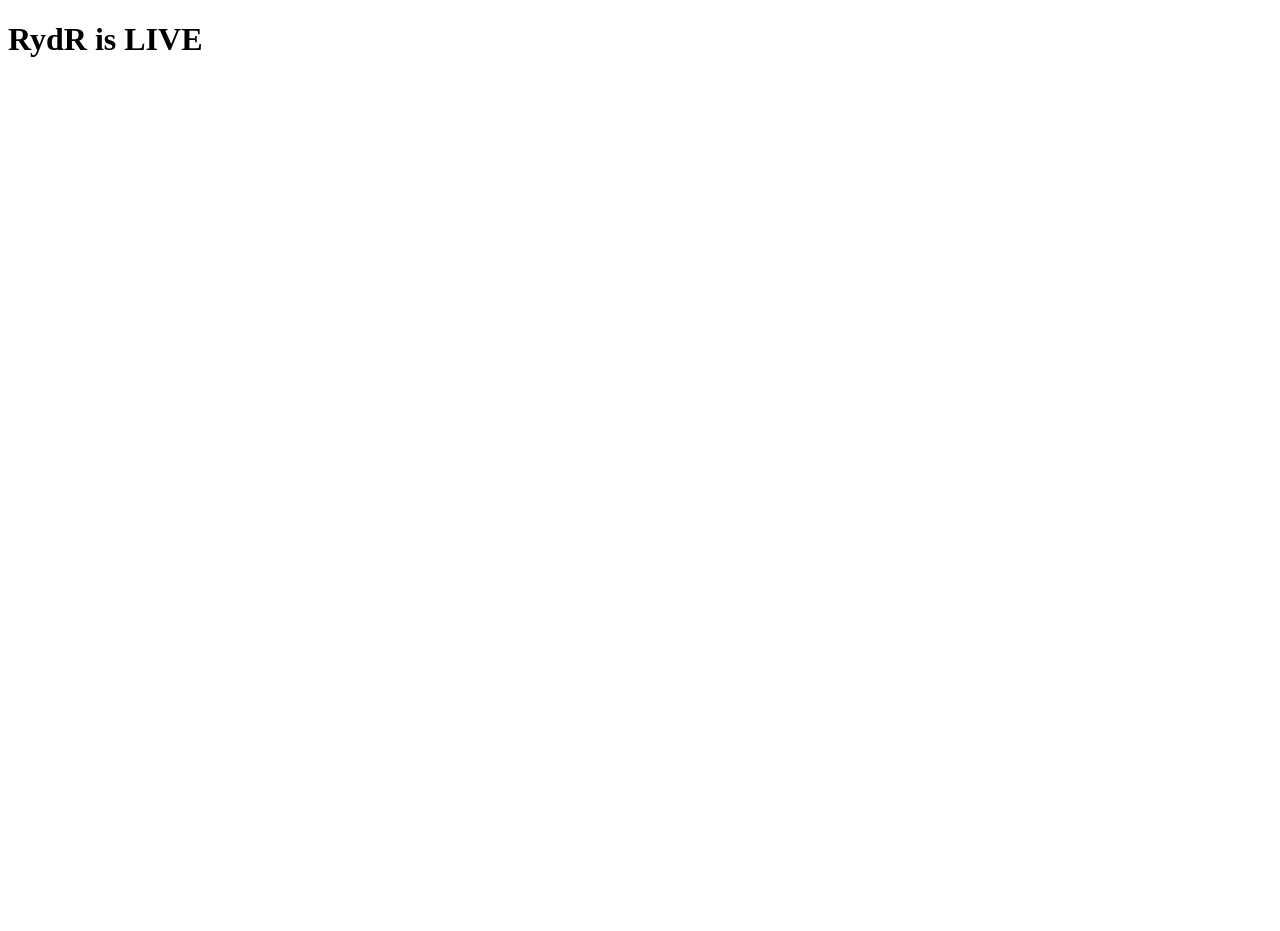
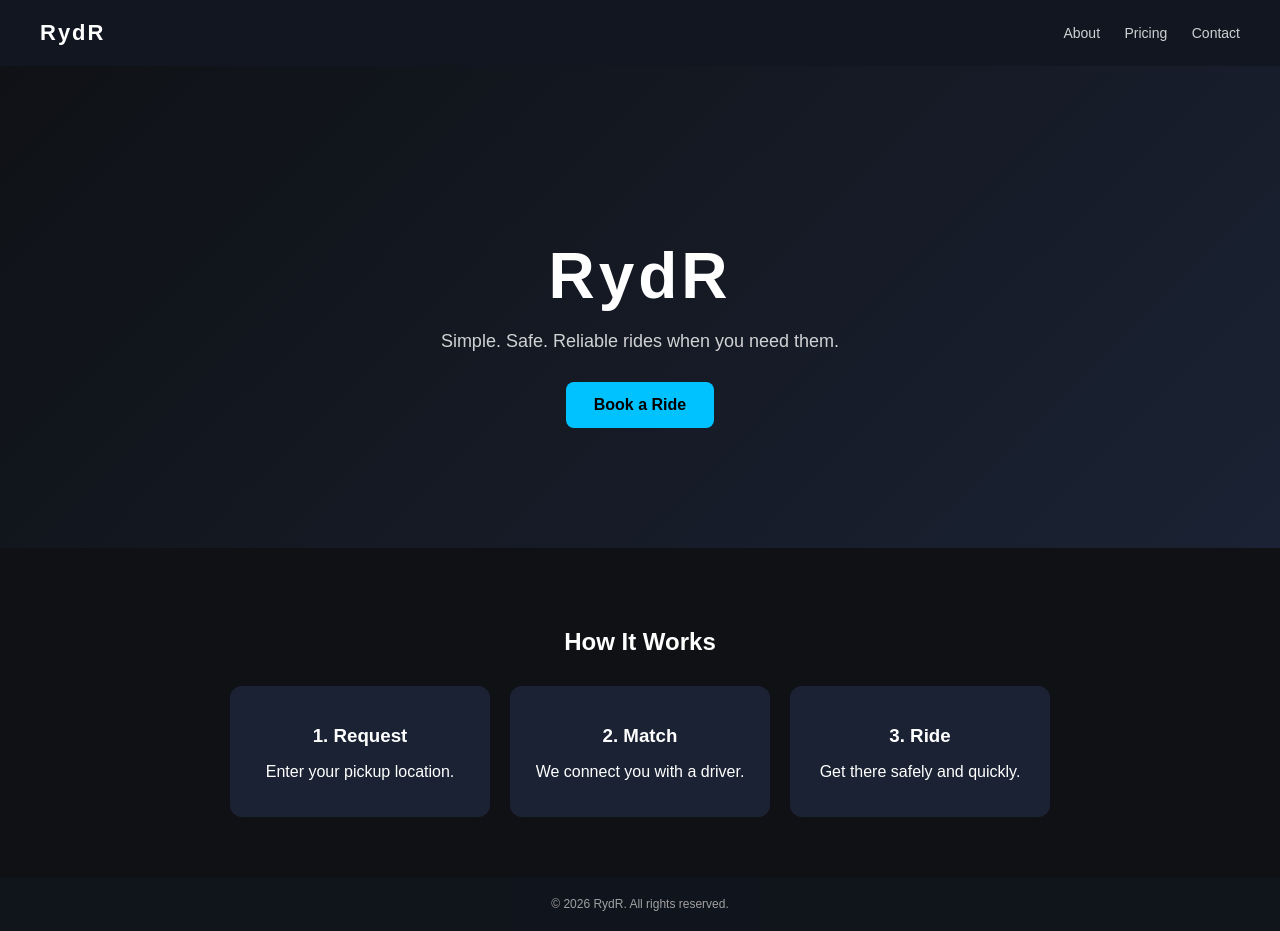
Before and after one commit to dripallova-lgtm/Rydr, a plain HTML site: page index.html in a window 1280 px wide. Before the commit the page ends 800 px from the top, so only its background shows below. Drawn offline with Linux system fonts and the light colour scheme.

Commit message:
Update index.html

```diff
--- a/index.html
+++ b/index.html
@@ -1,9 +1,168 @@
 <!DOCTYPE html>
-<html>
+<html lang="en">
 <head>
+  <meta charset="UTF-8" />
+  <meta name="viewport" content="width=device-width, initial-scale=1.0" />
   <title>RydR</title>
+
+  <style>
+    body {
+      margin: 0;
+      font-family: Arial, sans-serif;
+      background: #0f1115;
+      color: #ffffff;
+    }
+
+    /* Top bar */
+    header {
+      display: flex;
+      justify-content: space-between;
+      align-items: center;
+      padding: 20px 40px;
+      background: #121621;
+    }
+
+    .logo {
+      font-size: 22px;
+      font-weight: bold;
+      letter-spacing: 2px;
+    }
+
+    nav a {
+      color: #ffffff;
+      margin-left: 20px;
+      text-decoration: none;
+      font-size: 14px;
+      opacity: 0.8;
+    }
+
+    nav a:hover {
+      opacity: 1;
+    }
+
+    /* Hero section */
+    .hero {
+      text-align: center;
+      padding: 120px 20px;
+      background: linear-gradient(135deg, #0f1115, #1a2233);
+    }
+
+    .hero h1 {
+      font-size: 64px;
+      margin-bottom: 10px;
+      letter-spacing: 4px;
+    }
+
+    .hero p {
+      font-size: 18px;
+      opacity: 0.8;
+      margin-bottom: 30px;
+    }
+
+    .btn {
+      background: #00c2ff;
+      color: #000;
+      padding: 14px 28px;
+      border: none;
+      font-size: 16px;
+      border-radius: 8px;
+      cursor: pointer;
+      font-weight: bold;
+    }
+
+    .btn:hover {
+      background: #00a6d6;
+    }
+
+    /* Section */
+    .section {
+      padding: 60px 20px;
+      text-align: center;
+    }
+
+    .cards {
+      display: flex;
+      justify-content: center;
+      gap: 20px;
+      flex-wrap: wrap;
+      margin-top: 30px;
+    }
+
+    .card {
+      background: #1a2233;
+      padding: 20px;
+      border-radius: 12px;
+      width: 220px;
+    }
+
+    .card h3 {
+      margin-bottom: 10px;
+    }
+
+    /* Footer */
+    footer {
+      text-align: center;
+      padding: 20px;
+      font-size: 12px;
+      opacity: 0.6;
+      background: #121621;
+    }
+
+    /* Mobile */
+    @media (max-width: 600px) {
+      .hero h1 {
+        font-size: 42px;
+      }
+
+      header {
+        flex-direction: column;
+        gap: 10px;
+      }
+    }
+  </style>
 </head>
+
 <body>
-  <h1>RydR is LIVE</h1>
+
+  <header>
+    <div class="logo">RydR</div>
+    <nav>
+      <a href="#">About</a>
+      <a href="#">Pricing</a>
+      <a href="#">Contact</a>
+    </nav>
+  </header>
+
+  <section class="hero">
+    <h1>RydR</h1>
+    <p>Simple. Safe. Reliable rides when you need them.</p>
+    <button class="btn">Book a Ride</button>
+  </section>
+
+  <section class="section">
+    <h2>How It Works</h2>
+
+    <div class="cards">
+      <div class="card">
+        <h3>1. Request</h3>
+        <p>Enter your pickup location.</p>
+      </div>
+
+      <div class="card">
+        <h3>2. Match</h3>
+        <p>We connect you with a driver.</p>
+      </div>
+
+      <div class="card">
+        <h3>3. Ride</h3>
+        <p>Get there safely and quickly.</p>
+      </div>
+    </div>
+  </section>
+
+  <footer>
+    © 2026 RydR. All rights reserved.
+  </footer>
+
 </body>
 </html>
```
